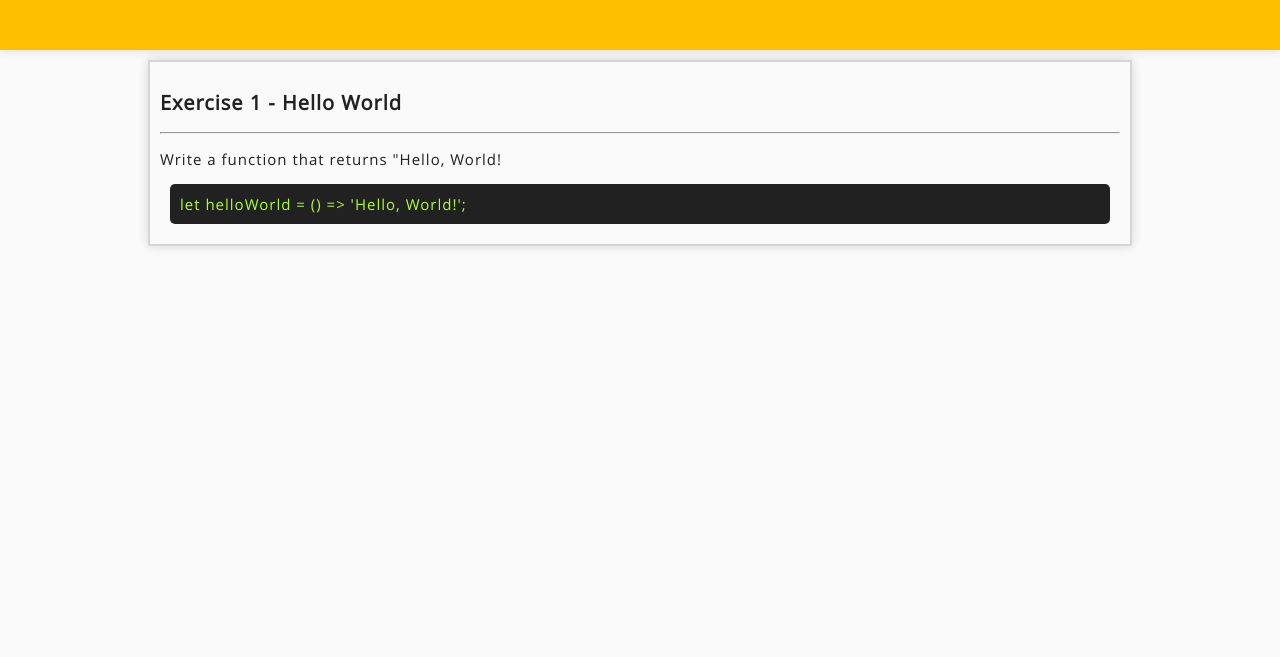
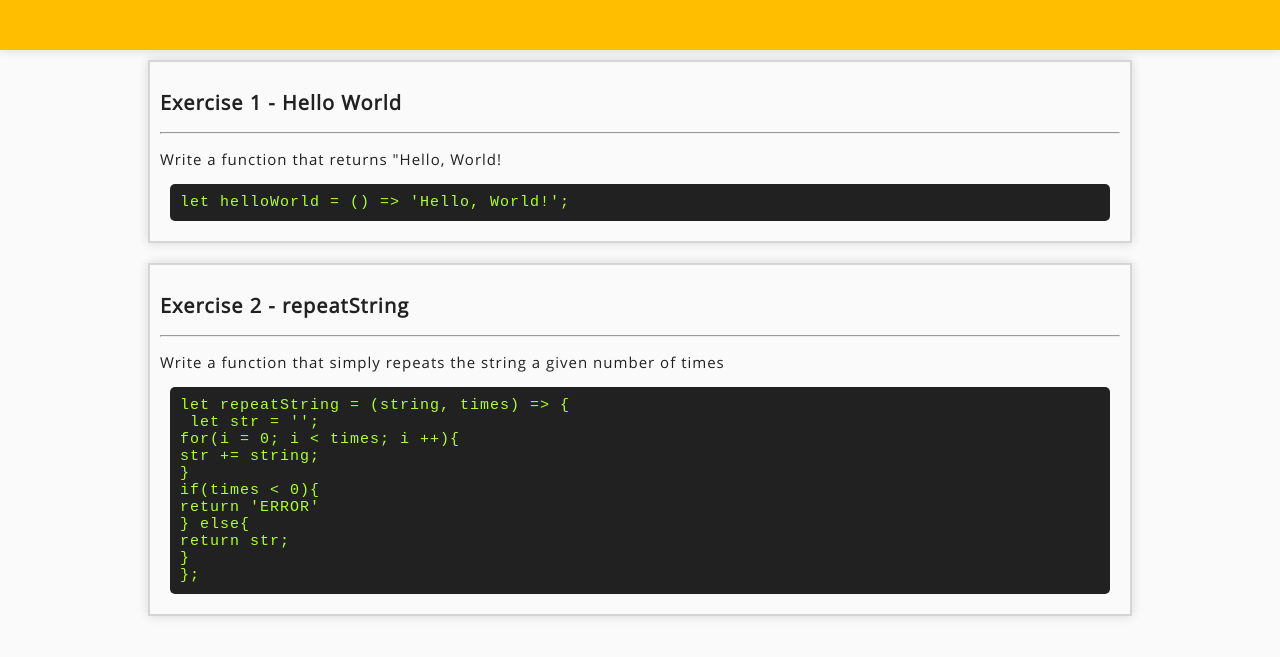
Before and after one commit to CrAvila16180/javascript-exercises, a plain HTML site: page index.html in a window 1280 px wide. Shown: the part 125-782 px from the top of the page. Drawn offline with Linux system fonts and the light colour scheme.

Commit message:
Finish exercise 2

```diff
--- a/main.css
+++ b/main.css
@@ -54,4 +54,5 @@ section p {
     margin: 10px;
     background: #212121;
     color: greenyellow;
+    word-wrap: break-word;
 }
--- a/main.js
+++ b/main.js
@@ -1,6 +1,5 @@
 const log = (content) => console.log(content);
-const logIns = (content) => console.log(`%c ${content} `, 'background: #222; color: #bada55');
-
+const logIns = (content) => console.log(`%c ${content} `, 'background: #222; color: greenyellow');
 
 const html = (number,name,instructions,code) => {
     const article = document.querySelector('article');
@@ -9,8 +8,7 @@ const html = (number,name,instructions,code) => {
     const ins = document.createElement('p');
     const h2 = document.createElement('h2');
     const hr = document.createElement('hr');
-    const div = document.createElement('div');
-
+    const xmp = document.createElement('xmp');
 
     article.appendChild(section);
     section.appendChild(para);
@@ -19,11 +17,10 @@ const html = (number,name,instructions,code) => {
     section.appendChild(hr);
     section.appendChild(ins);
     ins.textContent = instructions;
-    section.appendChild(div);
-    div.classList.add('code');
-    div.textContent = code;
+    section.appendChild(xmp);
+    xmp.classList.add('code');
+    xmp.innerHTML = code;
 }
-
 
 const ex = (number,name) => {
     log('');
@@ -32,6 +29,7 @@ const ex = (number,name) => {
     log('');
 };
 
+//Exercise 1
 
 ex(1, 'Hello World');
 
@@ -39,7 +37,9 @@ let helloWorld = () => 'Hello, World!';
 
 log(helloWorld());
 
-html(1, 'Hello World', 'Write a function that returns "Hello, World!', "let helloWorld = () => 'Hello, World!';" )
+html(1, 'Hello World', 'Write a function that returns "Hello, World!', "let helloWorld = () => 'Hello, World!';" );
+
+//Exercise 2
 
 ex(2, 'repeatString');
 
@@ -59,3 +59,5 @@ log(repeatString('hey',10));
 log(repeatString('hey',1));
 log(repeatString('hey',0));
 log(repeatString('hey',-1));
+
+html(2, 'repeatString', 'Write a function that simply repeats the string a given number of times', `let repeatString = (string, times) => {\n let str = '';\nfor(i = 0; i < times; i ++){\nstr += string;\n}\nif(times < 0){\nreturn 'ERROR'\n} else{\nreturn str;\n}\n};`)
```
